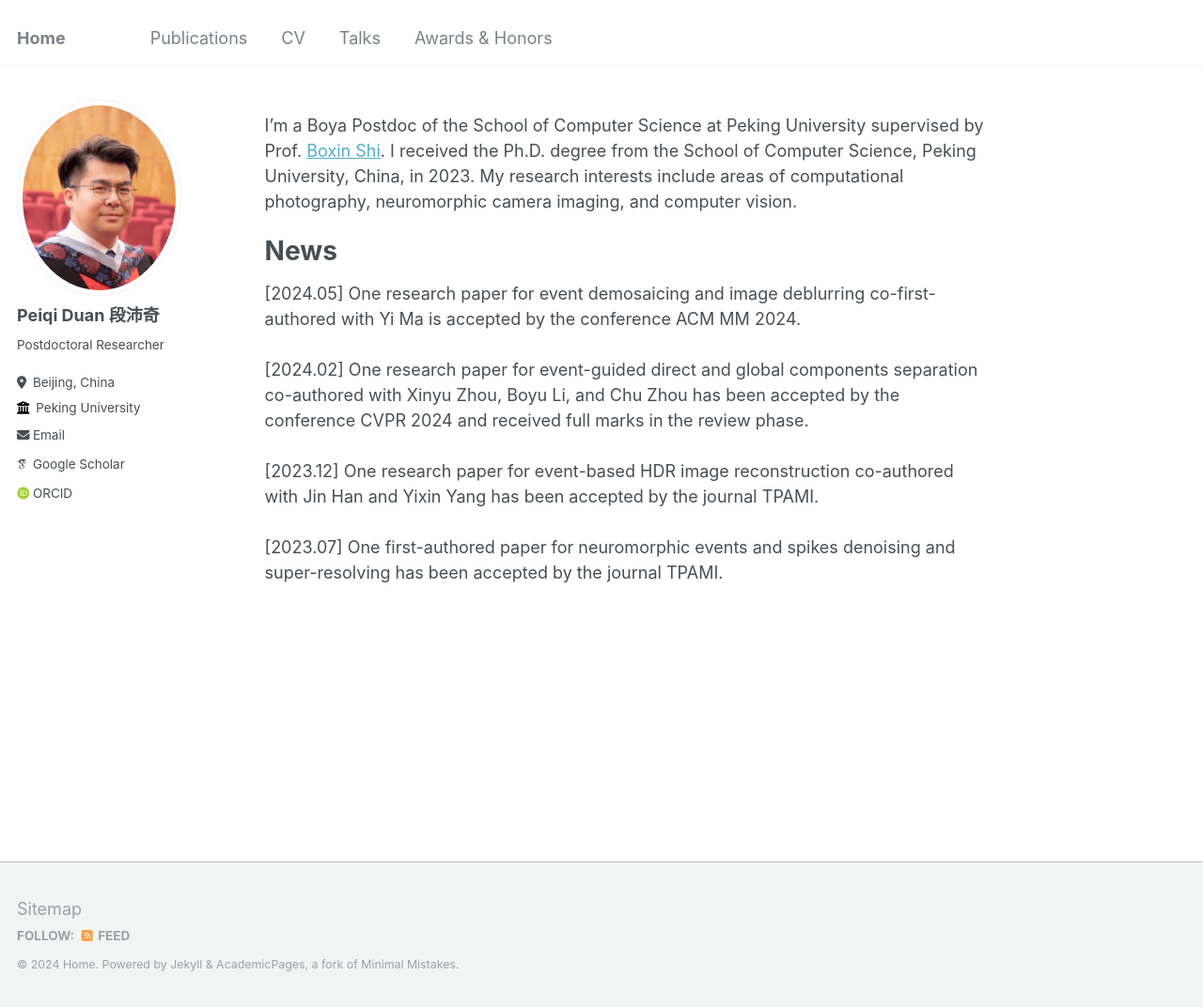
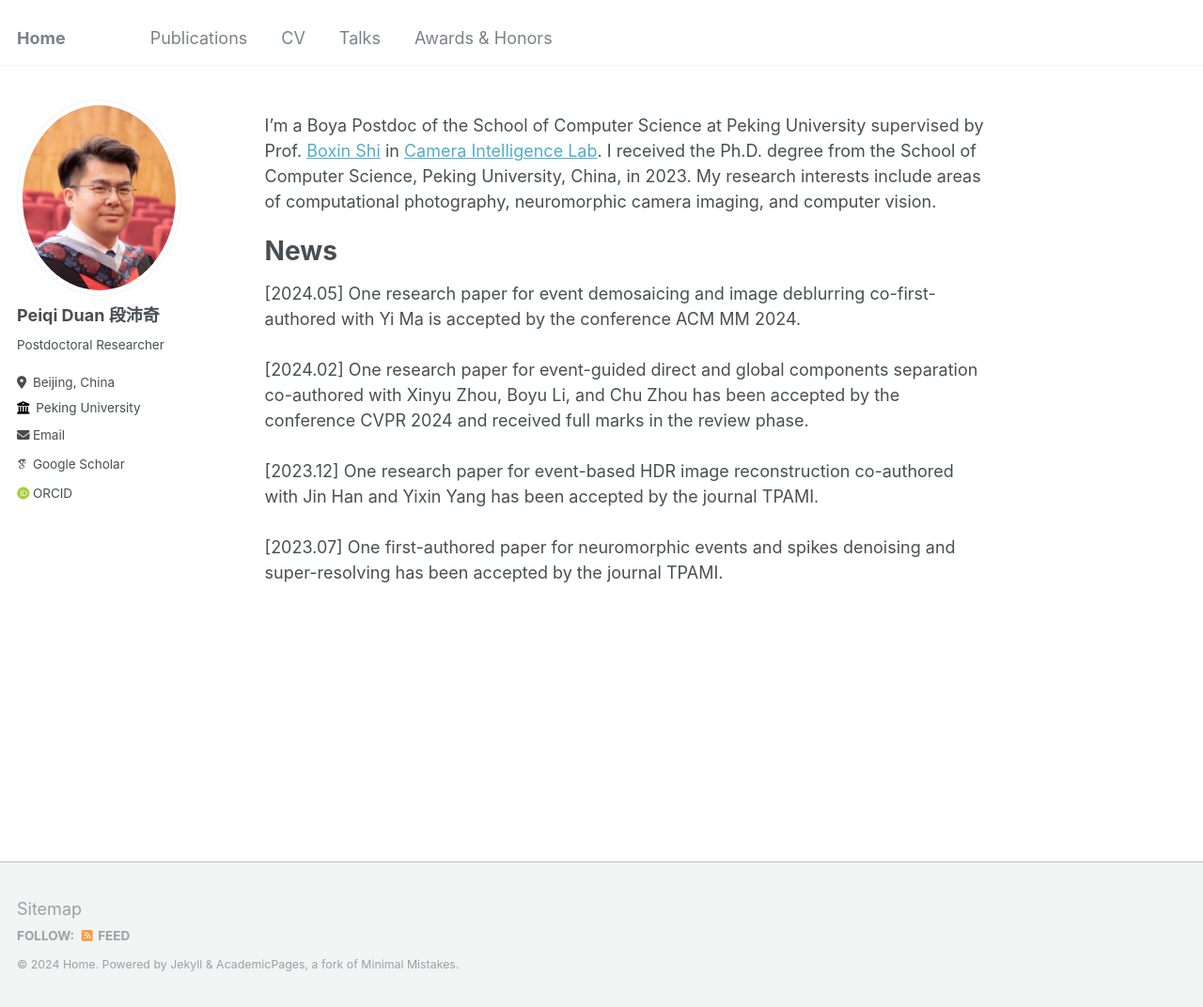
Before and after one commit to peiqi-duan/peiqi-duan.github.io, a Jekyll site: the page built from _pages/about.md, in a window 1280 px wide and 1072 px high. Shown: the whole window at 94% size. Built offline with Jekyll 4.4.1, drawn with Linux system fonts in a browser that asks for light colours; some web fonts are replaced.

Commit message:
Update about.md

```diff
--- a/_pages/about.md
+++ b/_pages/about.md
@@ -7,7 +7,7 @@ redirect_from:
   - /about.html
 ---
 
-I'm a Boya Postdoc of the School of Computer Science at Peking University supervised by Prof. <a href="https://scholar.google.com/citations?hl=zh-CN&user=K1LjZxcAAAAJ">Boxin Shi</a>. I received the Ph.D. degree from the School of Computer Science, Peking University, China, in 2023. My research interests include areas of computational photography, neuromorphic camera imaging, and computer vision.
+I'm a Boya Postdoc of the School of Computer Science at Peking University supervised by Prof. <a href="https://scholar.google.com/citations?hl=zh-CN&user=K1LjZxcAAAAJ">Boxin Shi</a> in <a href="https://camera.pku.edu.cn">Camera Intelligence Lab</a>. I received the Ph.D. degree from the School of Computer Science, Peking University, China, in 2023. My research interests include areas of computational photography, neuromorphic camera imaging, and computer vision.
 
 News
 ======
```
